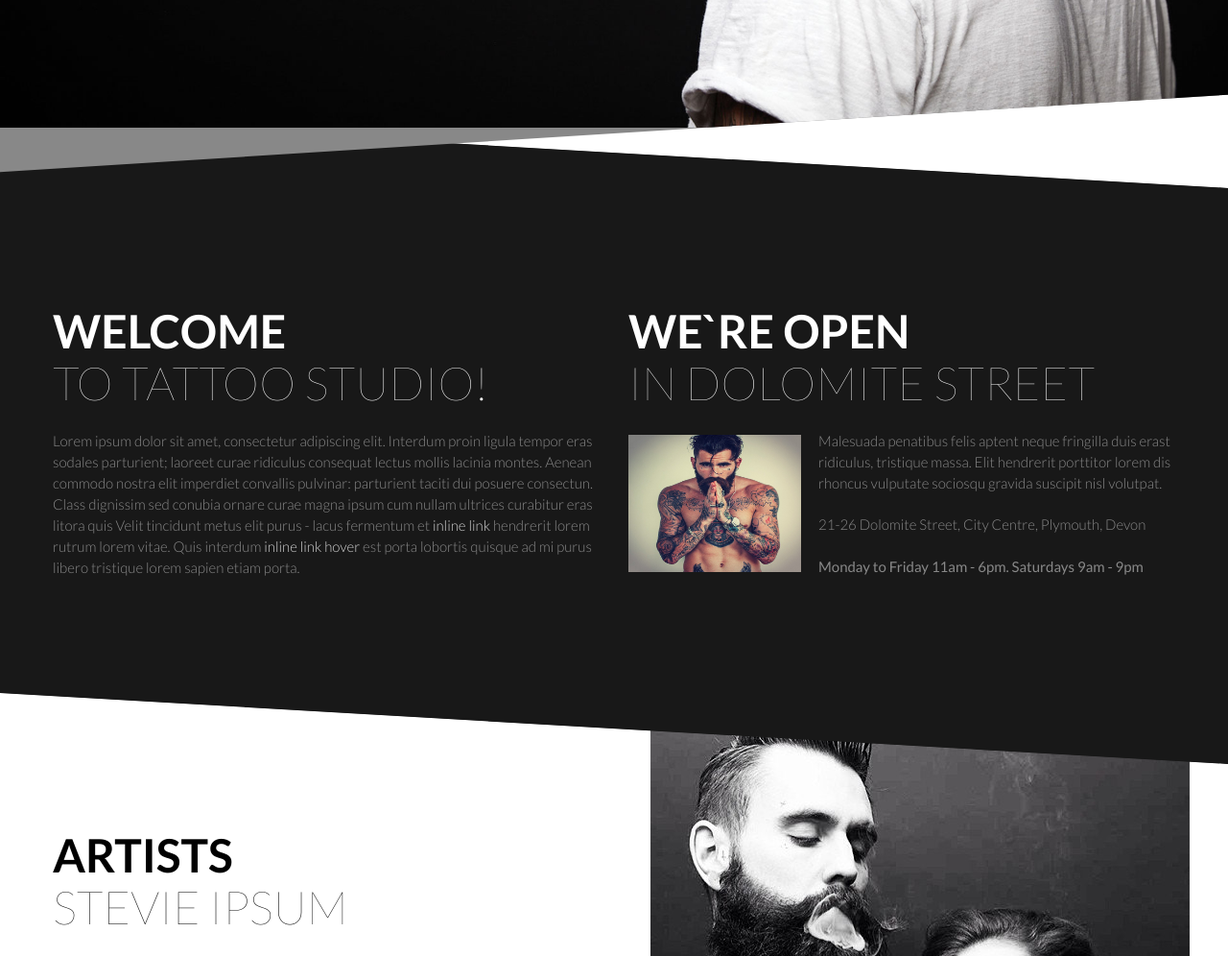
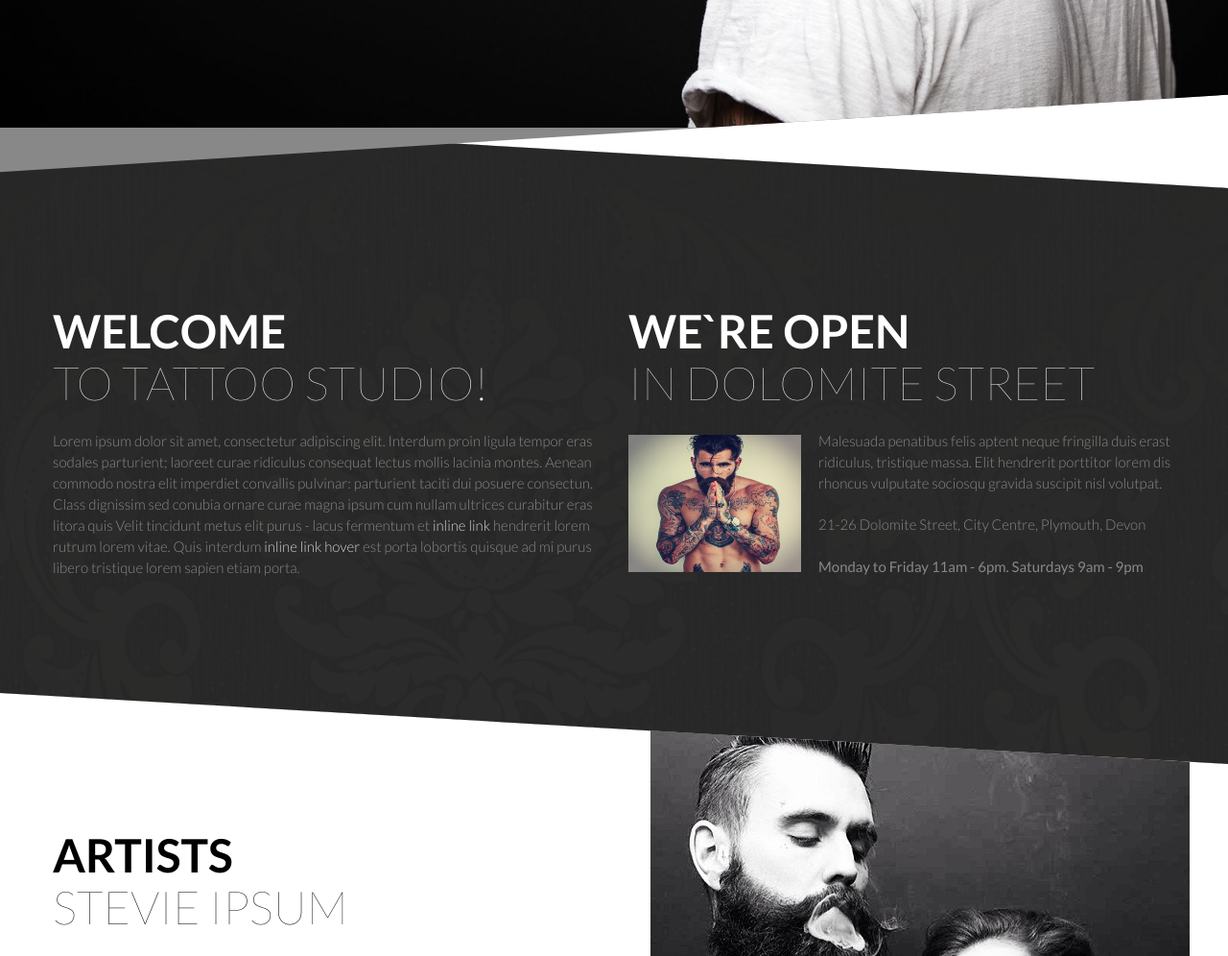
Before and after one commit to korotkovanastasia/edu-weblime.ru, a plain HTML site: page index.html in a window 1280 px wide. Shown: the part 900-1896 px from the top of the page at 96% size. Drawn offline with Linux system fonts and the light colour scheme.

Commit message:
Edit style.css

```diff
--- a/style.css
+++ b/style.css
@@ -73,7 +73,7 @@ margin: 0 28px;
 .intro {
   top: -40px;
   position: relative;
-  background: url('../../img/8652882.jpg') 0 0 repeat #191919;
+  background: url('8652882.jpg') 0 0 repeat #191919;
   color: #fff;
   width: 100%;
   height: 600px;
```
